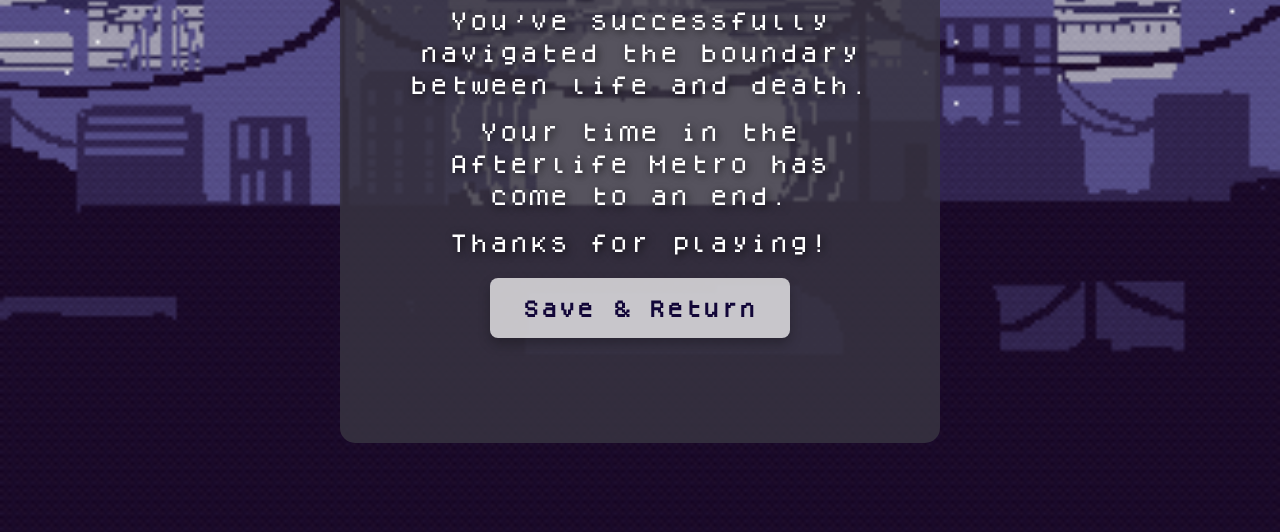
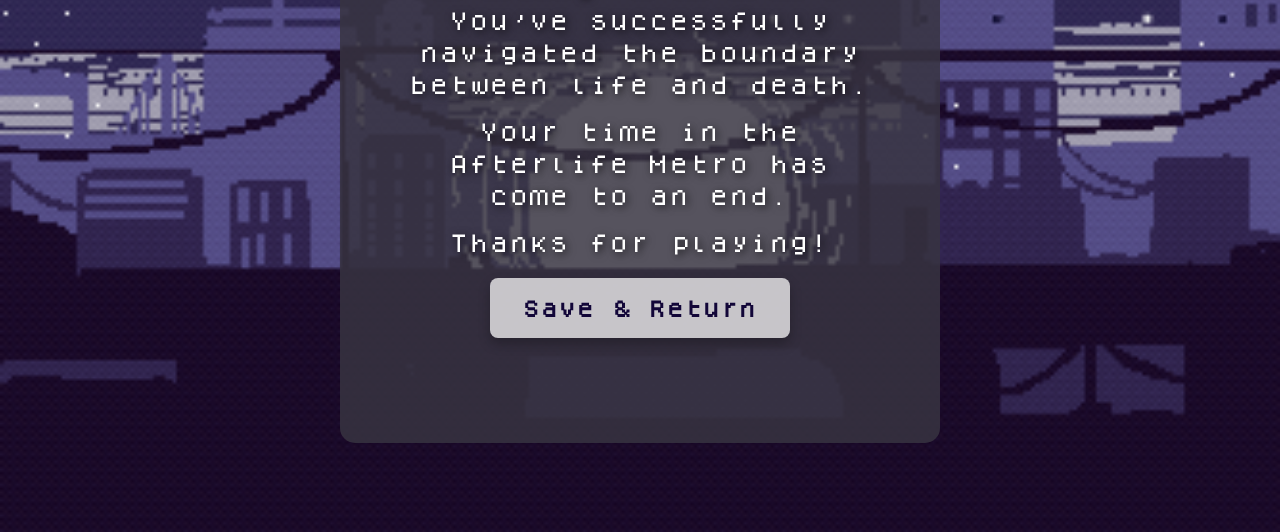
Before and after one commit to osu-cs290-f25/project-afterlife-metro, a website: page thankyou.html in a window 1280 px wide. Shown: the part 268-800 px from the top of the page. Drawn offline with Linux system fonts and the light colour scheme.

Commit message:
fixed position

```diff
--- a/thankyou.css
+++ b/thankyou.css
@@ -6,7 +6,8 @@
 body {
     background-image: url('/Afterlife-Metro/Assets/nour-train.gif');
     background-size: cover;
-    background-position: center center;
+    /* Shift background image upward to show more of the train ceiling */
+    background-position: center 15%;
     background-repeat: no-repeat;
     background-attachment: fixed;
     margin: 0;
```
